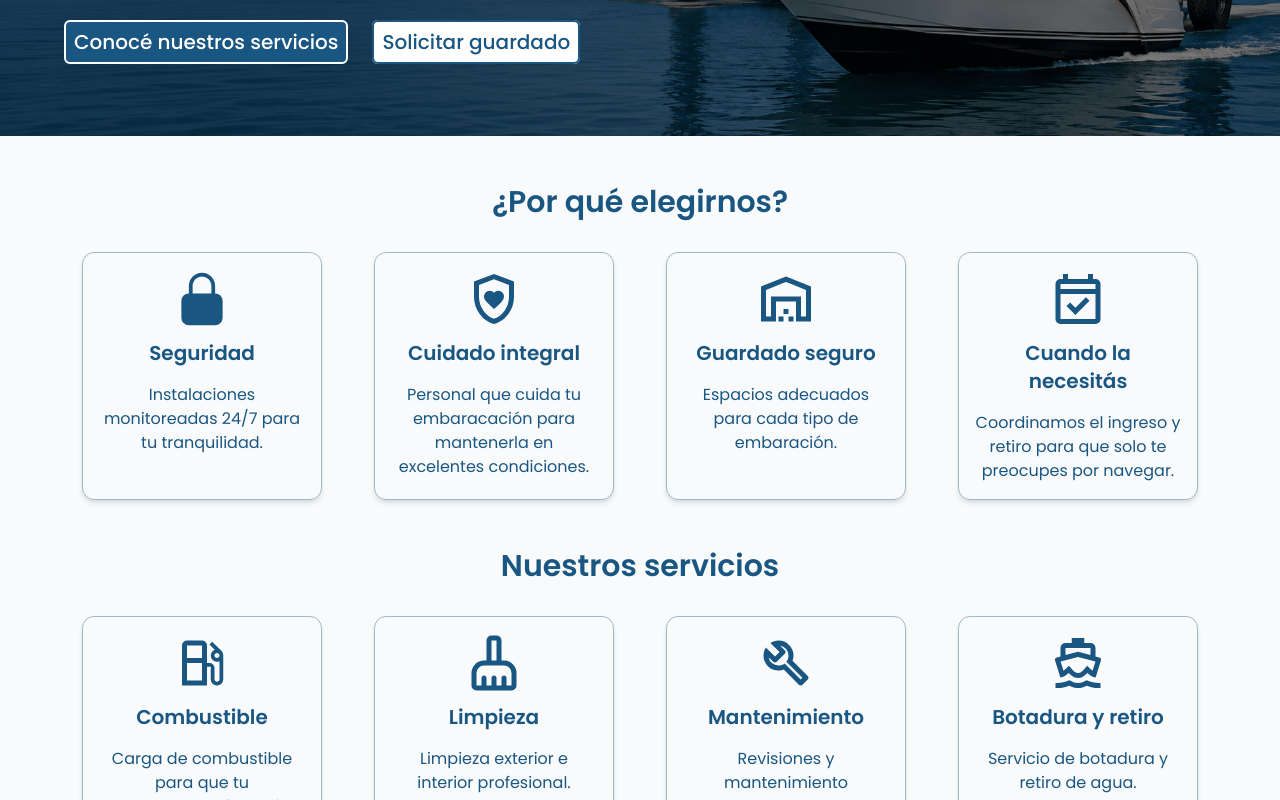
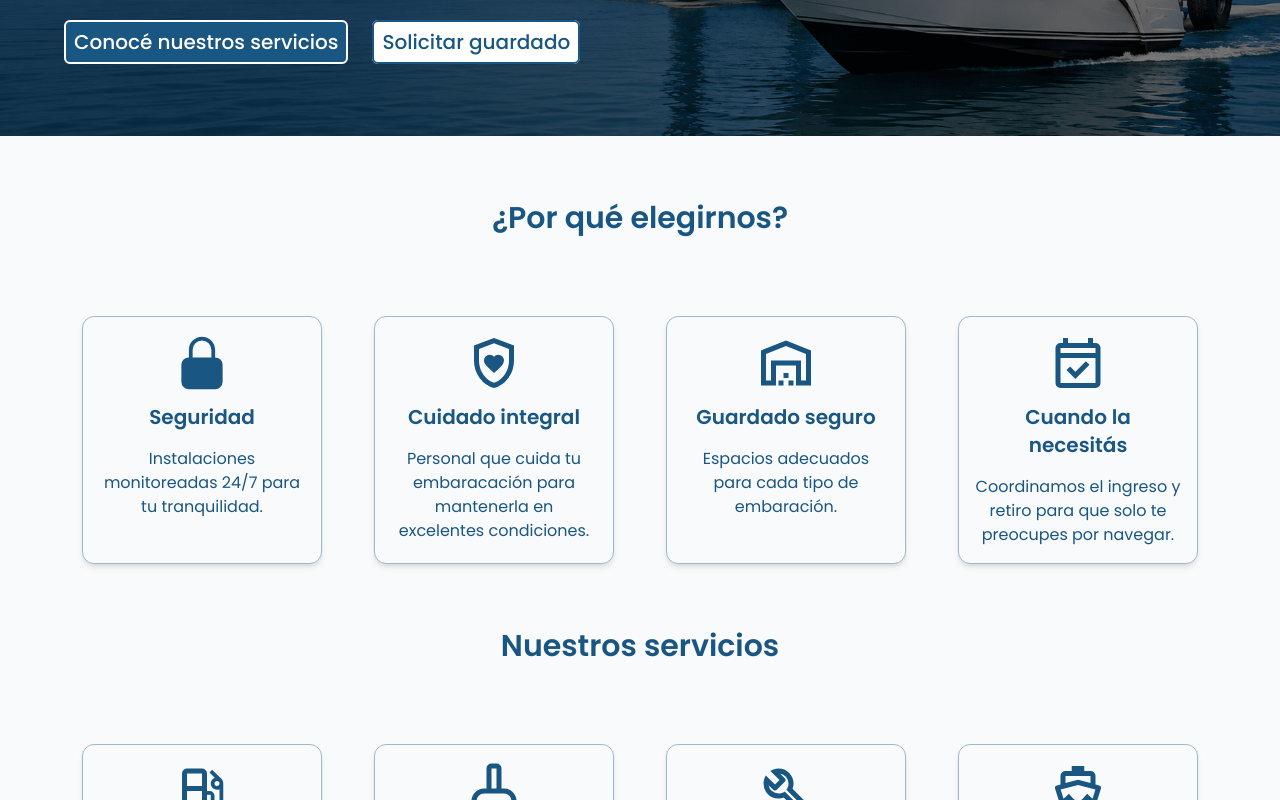
Before and after one commit to Martiks38/frontend_dsw, a Next.js app: page / in a window 1280 px wide. Shown: the part 480-1280 px from the top of the page. Built offline with nearby package versions, Linux system fonts and the light colour scheme.

Commit message:
style(HomeSection): update component styles

```diff
--- a/src/components/layout/Section/HomeSection/HomeSection.tsx
+++ b/src/components/layout/Section/HomeSection/HomeSection.tsx
@@ -8,8 +8,8 @@ export function HomeSection({
   className,
 }: HomeSectionProps) {
   return (
-    <section className={`${className ?? ''} mt-12 px-16`} aria-label={heading}>
-      <h2 className="text-center text-3xl font-semibold">{heading}</h2>
+    <section className={`${className ?? ''} px-16 pt-16`} aria-label={heading}>
+      <h2 className="pb-12 text-center text-3xl font-semibold">{heading}</h2>
       {children}
     </section>
   );
```
